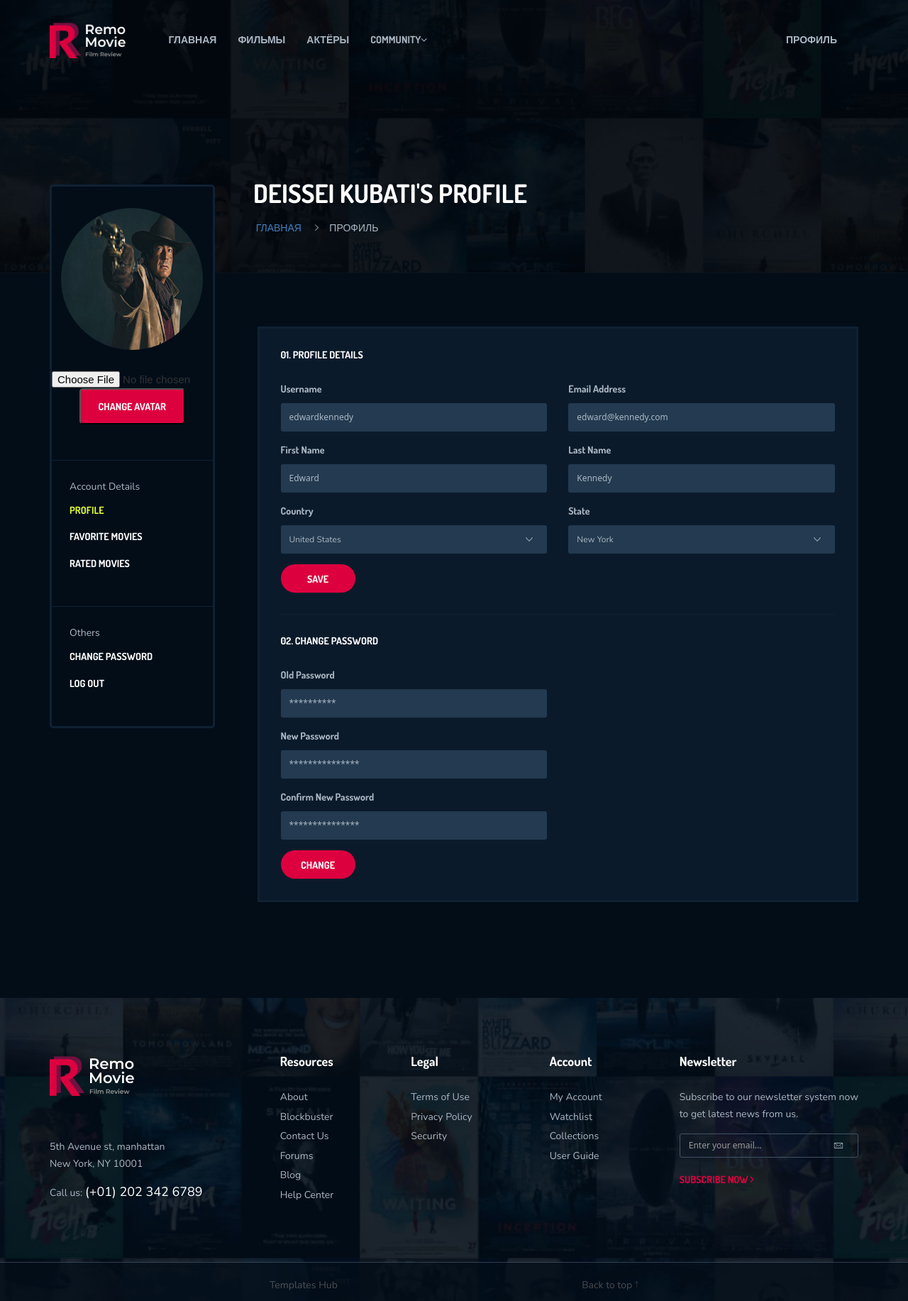
After one commit to kubatbaew/RemoMovie, a Django app: page /profile/1 in a window 1280 px wide. The commit adds this page. Shown: the whole page at 71% size. Run offline with Django 5.2, Linux system fonts and the light colour scheme; data comes from the database, SQL or seed files in the repository; both versions use the stored data as it was after the commit; some libraries are stand-ins or nearby versions.

Commit message:
edit project

```diff
--- a/apps/users/urls.py
+++ b/apps/users/urls.py
@@ -1,8 +1,10 @@
 from django.urls import path
 
-from apps.users.views import login_view
+from apps.users.views import login_view, UserDetailView, change_avatar
 
 
 urlpatterns = [
     path('login/', login_view, name="login"),
+    path('profile/<int:pk>', UserDetailView.as_view(), name="profile"),
+    path('change_avatar/<int:pk>', change_avatar, name="change_avatar"),
 ]
--- a/apps/users/views.py
+++ b/apps/users/views.py
@@ -1,9 +1,14 @@
 from django.shortcuts import render, redirect
 
 from django.contrib.auth import login, authenticate, logout, get_user_model
-from django.contrib.messages import add_message
+from django.views import generic
 
 User = get_user_model()
+
+
+def logout_logics(request):
+    logout(request)
+    return redirect('login')
 
 
 def login_view(request):
@@ -29,10 +34,10 @@ def signup_logics(request):
         repassword = request.POST['repassword']
 
         if password != repassword:
-            return render(request, 'users/sign_up.html', {'error': "Пароли не совпадают!"})
+            return render(request, 'auth/sign_up.html', {'error': "Пароли не совпадают!"})
 
         if User.objects.filter(username=username).exists():
-            return render(request, 'users/sign_up.html', {'error': "Такой пользователь уже есть!"})
+            return render(request, 'auth/sign_up.html', {'error': "Такой пользователь уже есть!"})
 
         user = User.objects.create_user(
             username=username,
@@ -41,4 +46,21 @@ def signup_logics(request):
         login(request, user)
         return redirect('homepage')
 
-    return render(request, 'users/sign_up.html')
+    return render(request, '')
+
+
+class UserDetailView(generic.DetailView):
+    model = User
+    template_name = 'auth/profile.html'
+    pk_url_kwarg = 'pk'
+
+
+def change_avatar(request, pk):
+    if request.method == 'POST':
+        user = User.objects.get(id=pk)
+
+        avatar = request.FILES.get('avatar')
+        user.avatar = avatar
+        user.save()
+
+        return redirect('profile', user.id)
--- /dev/null
+++ b/templates/auth/profile.html
@@ -0,0 +1,147 @@
+{% extends 'base/base.html' %}
+
+{% block title %}
+	{{ user.username }}
+{% endblock %}
+
+
+{% block content %}
+
+<!--preloading-->
+<div id="preloader">
+    <img class="logo" src="../../../images/logo1.png" alt="" width="119" height="58">
+    <div id="status">
+        <span></span>
+        <span></span>
+    </div>
+</div>
+<!--end of preloading-->
+
+{% include 'base/header.html' %}
+
+<div class="hero user-hero">
+	<div class="container">
+		<div class="row">
+			<div class="col-md-12">
+				<div class="hero-ct">
+					<h1 style="margin-right: 60px">{{ user.first_name }} {{ user.last_name }}'s profile</h1>
+					<ul class="breadcumb">
+						<li class="active"><a href="{% url 'homepage' %}">Главная</a></li>
+						<li> <span class="ion-ios-arrow-right"></span>Профиль</li>
+					</ul>
+				</div>
+			</div>
+		</div>
+	</div>
+</div>
+<div class="page-single">
+	<div class="container">
+		<div class="row ipad-width">
+			<div class="col-md-3 col-sm-12 col-xs-12">
+				<div class="user-information">
+					<div class="user-img">
+						<a href="#"><img style="border-radius: 100%; width: 200px; height: 200px" src="{{ user.avatar.url }}" alt=""><br></a>
+                        <form action="{% url 'change_avatar' user.id %}" method="post" enctype="multipart/form-data">
+                            {% csrf_token %}
+                            <input type="file" name="avatar">
+                            <button class="redbtn" type="submit">Change avatar</button>
+                        </form>
+					</div>
+					<div class="user-fav">
+						<p>Account Details</p>
+						<ul>
+							<li  class="active"><a href="userprofile.html">Profile</a></li>
+							<li><a href="userfavoritelist.html">Favorite movies</a></li>
+							<li><a href="userrate.html">Rated movies</a></li>
+						</ul>
+					</div>
+					<div class="user-fav">
+						<p>Others</p>
+						<ul>
+							<li><a href="#">Change password</a></li>
+							<li><a href="#">Log out</a></li>
+						</ul>
+					</div>
+				</div>
+			</div>
+			<div class="col-md-9 col-sm-12 col-xs-12">
+				<div class="form-style-1 user-pro" action="">
+					<form action="" class="user">
+						<h4>01. Profile details</h4>
+						<div class="row">
+							<div class="col-md-6 form-it">
+								<label>Username</label>
+								<input type="text" placeholder="edwardkennedy">
+							</div>
+							<div class="col-md-6 form-it">
+								<label>Email Address</label>
+								<input type="text" placeholder="edward@kennedy.com">
+							</div>
+						</div>
+						<div class="row">
+							<div class="col-md-6 form-it">
+								<label>First Name</label>
+								<input type="text" placeholder="Edward ">
+							</div>
+							<div class="col-md-6 form-it">
+								<label>Last Name</label>
+								<input type="text" placeholder="Kennedy">
+							</div>
+						</div>
+						<div class="row">
+							<div class="col-md-6 form-it">
+								<label>Country</label>
+								<select>
+								  <option value="united">United States</option>
+								  <option value="saab">Others</option>
+								</select>
+							</div>
+							<div class="col-md-6 form-it">
+								<label>State</label>
+								<select>
+								  <option value="united">New York</option>
+								  <option value="saab">Others</option>
+								</select>
+							</div>
+						</div>
+						<div class="row">
+							<div class="col-md-2">
+								<input class="submit" type="submit" value="save">
+							</div>
+						</div>
+					</form>
+					<form action="" class="password">
+						<h4>02. Change password</h4>
+						<div class="row">
+							<div class="col-md-6 form-it">
+								<label>Old Password</label>
+								<input type="text" placeholder="**********">
+							</div>
+						</div>
+						<div class="row">
+							<div class="col-md-6 form-it">
+								<label>New Password</label>
+								<input type="text" placeholder="***************">
+							</div>
+						</div>
+						<div class="row">
+							<div class="col-md-6 form-it">
+								<label>Confirm New Password</label>
+								<input type="text" placeholder="*************** ">
+							</div>
+						</div>
+						<div class="row">
+							<div class="col-md-2">
+								<input class="submit" type="submit" value="change">
+							</div>
+						</div>
+					</form>
+				</div>
+			</div>
+		</div>
+	</div>
+</div>
+
+{% include 'base/footer.html' %}
+
+{% endblock %}
--- a/templates/base/header.html
+++ b/templates/base/header.html
@@ -59,8 +59,12 @@
 {#								<li class="it-last"><a href="comingsoon.html">Coming soon</a></li>#}
 {#							</ul>#}
 {#						</li>#}
+                        {% if request.user.is_authentication %}
 						<li class=""><a href="{% url 'login' %}">Вход</a></li>
 						<li class="btn signupLink"><a href="#">Регистрация</a></li>
+                        {% else %}
+						<li class=""><a href="{% url 'profile' request.user.id %}">Профиль</a></li>
+                        {% endif %}
 					</ul>
 				</div>
 			<!-- /.navbar-collapse -->
```
Also changed, not shown: templates/auth/login.html (+92 -9 lines), templates/auth/sign_up.html (added, +10 -0 lines), db.sqlite3, media/users/avatar/blog-detail2.jpg (added), media/users/avatar/blog-detail2_1dO9x9g.jpg (added).
